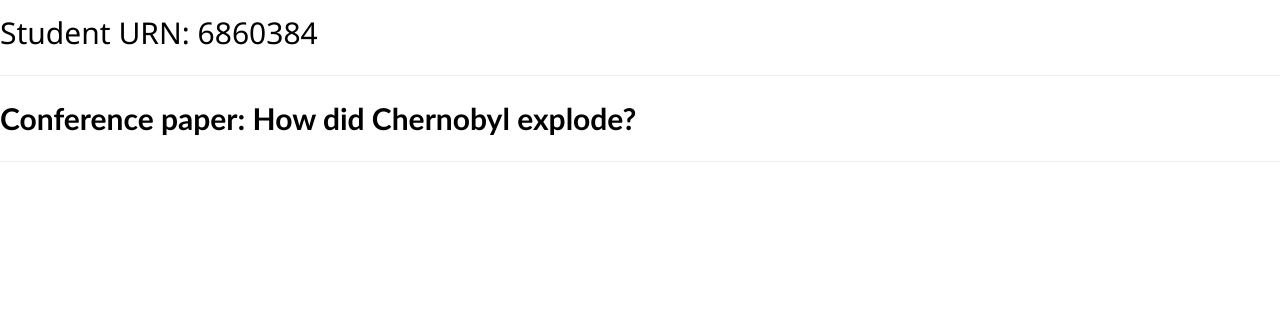
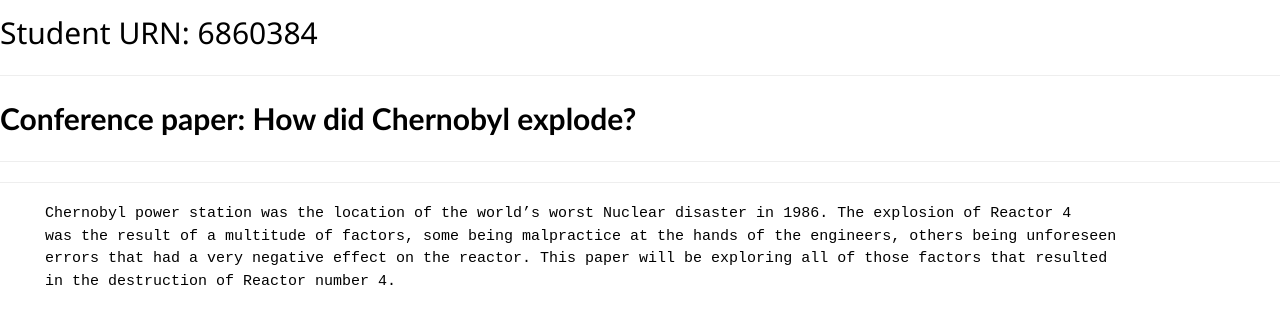
Before and after one commit to FEPSFY6860384/FY6860384, a plain HTML site: page index.html in a window 1280 px wide. Shown: the part 364-688 px from the top of the page. Drawn offline with nearby package versions, Linux system fonts and the light colour scheme.

Commit message:
Update index.html
First paragraph

```diff
--- a/index.html
+++ b/index.html
@@ -46,8 +46,13 @@
     <style>
       .mySlides {display:none;}
     </style>
-
-    <style>
-     <body style="background-color:#FFFFFF;margin-left:50px;">
-    </style>
+    <hr>
+ <p class="ex1">
+   <pre>
+     Chernobyl power station was the location of the world’s worst Nuclear disaster in 1986. The explosion of Reactor 4
+     was the result of a multitude of factors, some being malpractice at the hands of the engineers, others being unforeseen
+     errors that had a very negative effect on the reactor. This paper will be exploring all of those factors that resulted
+     in the destruction of Reactor number 4.
+   </pre>
+  </p>
 </html>
```
